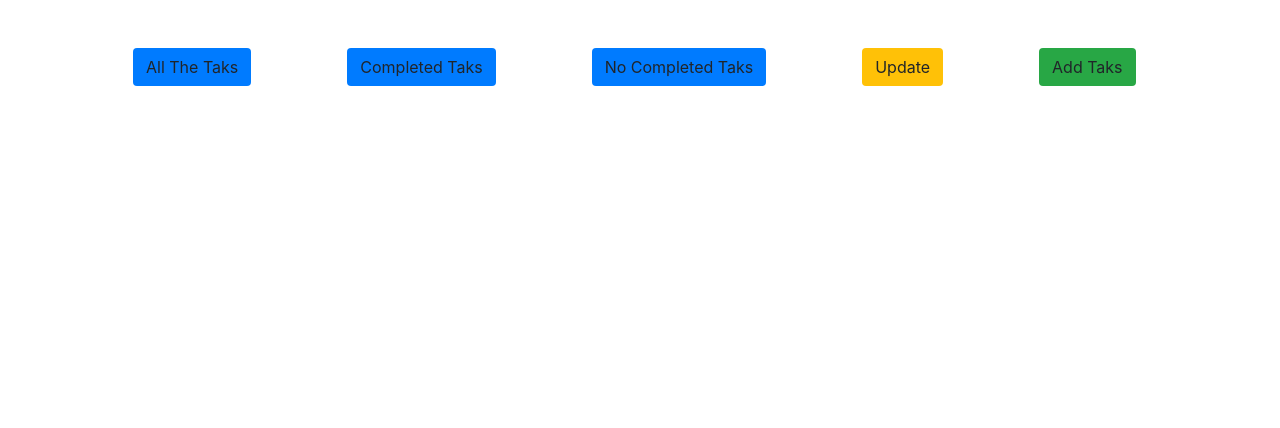
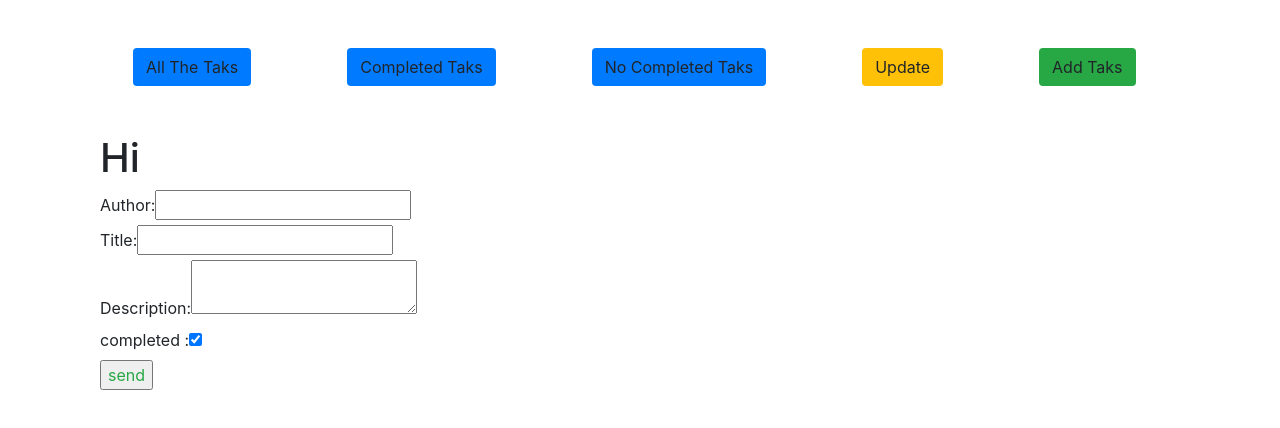
Before and after one commit to sadric5/django-react-todoapp-frontend, a React (Create React App) app: page / in a window 1280 px wide. Shown: the top 428 px of the page. Built offline with nearby package versions, Linux system fonts and the light colour scheme; no server answers.

Commit message:
update form to be able to create a new task

```diff
--- a/src/fetcher.js
+++ b/src/fetcher.js
@@ -13,10 +13,12 @@ function Getdata(props){
             axios.get(url)
             .then(res=>{
                 setData(res.data);
+                console.log(res.request.responseURL);
             })
 
             .catch(error =>{
                 console.log(error.message);
+                console.log(error.request);
             })
         }else{
             console.log('Noything to fetch this time!')
--- a/src/index.js
+++ b/src/index.js
@@ -7,7 +7,7 @@ import reportWebVitals from './reportWebVitals';
 ReactDOM.render(
 
   <React.StrictMode>
-    <App dataType=''/>
+    <App dataType='Nothing'/>
   </React.StrictMode>,
   document.getElementById('root')
 );
--- a/src/myForm.js
+++ b/src/myForm.js
@@ -1,4 +1,6 @@
-
+import React from 'react';
+import axios from 'axios';
+// import 'bootstrap/dist/css/bootstrap.min.css';
 function Output(props){
     return (props.data.map(item =>(
         <div className='card task text-center m-5 bg-secondary' key={item.id}>
@@ -10,23 +12,74 @@ function Output(props){
     )))
 }
 
-function Form(){
+class Form extends React.Component{
+    constructor(props){
+        super(props);
+        this.state={
+            author: 'sadric',
+            title: '',
+            description: '',
+            completed: 'false',
+        };
 
-    const handleSubmit= (e) => {
+        // this.handleOnchange=this.handleOnchange.bind(this);
+        // this.handleSubmit= this.handleSubmit.bind(this);
+    }
+    handleSubmit= (e) => {
+        console.log(this.state.description);
+        axios.post('http://10.0.0.99:8000/api/task/', {
+            author: this.state.author,
+            title: this.state.title,
+            description: this.state.description,
+            completed: this.state.completed,
+        })
+          .then((response) => {
+            console.log(response);
+            console.log(response.request.response);
+
+          }, (error) => {
+            console.log(error.message);
+            console.log(error.request.response);
+          });
+
+
+        console.log(this.state.author +" " +this.state.completed)
         e.preventDefault();
     }
 
-    const handleOnchange = (e) =>{
-        console.log(e.target.value)
+    handleOnChange = (e) =>{
+
+        let name = e.target.name;
+        // console.log(e.target.checked)
+        let val = e.target.type === 'checkbox' ? e.target.checked : e.target.value;
+        this.setState({[name]:val});
     }
-    return (
-        <form  onSubmit={e => {handleSubmit(e)}}>
-            <h1>Hello</h1>
-            <label htmlFor='name'> Your nane </label>
-            <input type='text' id='name' onChange={e =>{handleOnchange(e)}}/>
-            <input type="submit" value="send"/>
-        </form>
-    )
+
+    render(){
+        return (
+            <div className='container'>
+                <h1> Hi </h1>
+
+            <form  onSubmit={this.handleSubmit}>
+                <label> Author:</label>
+                <input type='text' name='author' onChange={this.handleOnChange}/>
+                <br/>
+                <label className='ms-5'>Title:</label>
+                <input type='text' name='title' onChange={this.handleOnChange}/>
+                <br/>
+                <label> Description:</label>
+                <textarea name='description' onChange={this.handleOnChange}/>
+                <br/>
+                <label> completed :</label>
+                <input type='checkbox' defaultChecked={this.state.completed} name='completed' onChange={this.handleOnChange}/>
+
+                <br/>
+                <input className='ms-4 text-success' type="submit" value="send"/>
+            </form>
+            </div>
+        )
+    }
+
 }
 
 export {Form as default, Output};
```
